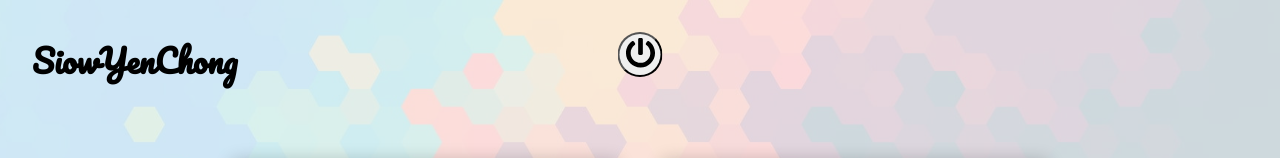
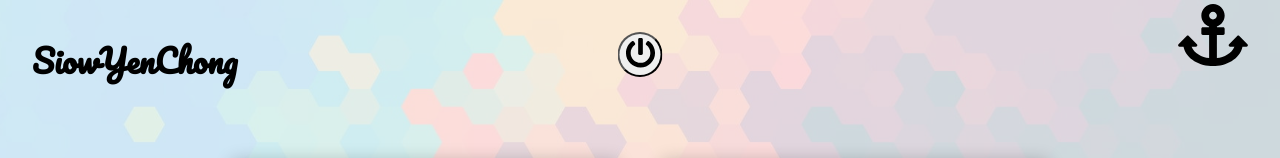
Before and after one commit to SiowYenChong/Portfolio-React-FramerMotion, a React (Create React App) app: page /blog in a window 1280 px wide. Shown: the top 158 px of the page. Built offline with nearby package versions, Linux system fonts and the light colour scheme.

Commit message:
anchor in blog

```diff
--- a/src/components/AllSvgs.js
+++ b/src/components/AllSvgs.js
@@ -168,16 +168,16 @@ export const PowerBtn = (props) => {
   export const Anchor = (props) => {
     return (
       <svg
+        xmlns="http://www.w3.org/2000/svg"
         aria-hidden="true"
+        className="svg-inline--fa fa-anchor fa-w-18"
+        data-icon="anchor"
         data-prefix="fas"
-        data-icon="anchor"
-        className="prefix__svg-inline--fa prefix__fa-anchor prefix__fa-w-18"
-        xmlns="http://www.w3.org/2000/svg"
         viewBox="0 0 576 512"
         {...props}
       >
         <path
-          fill={props.fill}
+          fill="currentColor"
           d="M12.971 352h32.394C67.172 454.735 181.944 512 288 512c106.229 0 220.853-57.38 242.635-160h32.394c10.691 0 16.045-12.926 8.485-20.485l-67.029-67.029c-4.686-4.686-12.284-4.686-16.971 0l-67.029 67.029c-7.56 7.56-2.206 20.485 8.485 20.485h35.146c-20.29 54.317-84.963 86.588-144.117 94.015V256h52c6.627 0 12-5.373 12-12v-40c0-6.627-5.373-12-12-12h-52v-5.47c37.281-13.178 63.995-48.725 64-90.518C384.005 43.772 341.605.738 289.37.01 235.723-.739 192 42.525 192 96c0 41.798 26.716 77.35 64 90.53V192h-52c-6.627 0-12 5.373-12 12v40c0 6.627 5.373 12 12 12h52v190.015c-58.936-7.399-123.82-39.679-144.117-94.015h35.146c10.691 0 16.045-12.926 8.485-20.485l-67.029-67.029c-4.686-4.686-12.284-4.686-16.971 0L4.485 331.515C-3.074 339.074 2.28 352 12.971 352zM288 64c17.645 0 32 14.355 32 32s-14.355 32-32 32-32-14.355-32-32 14.355-32 32-32z"
         />
       </svg>
--- a/src/components/BlogPage.js
+++ b/src/components/BlogPage.js
@@ -6,6 +6,10 @@ import LogoComponent from '../subComponents/LogoComponent';
 import SocialIcons from '../subComponents/Sociallcons';
 import { Blogs } from '../data/BlogData';
 import BlogComponent from './BlogComponent';
+import AnchorComponent from '../subComponents/Anchor';
+import { Anchor } from './AllSvgs';
+import { useState } from 'react';
+import { useEffect } from 'react';
 
 const MainContainer = styled.div`
     background-image: url(${img});
@@ -35,12 +39,20 @@ const Grid = styled.div`
 `
 
 const BlogPage = () => {
+    const [numbers, setNumbers] = useState(0);
+    useEffect(() => {
+        let num = (window.innerHeight - 70)/30;
+        setNumbers(parseInt(num));
+
+    },[])
+
     return(
         <MainContainer>
             <Container>
                 <LogoComponent />
                 <PowerButton />
                 <SocialIcons />
+                <AnchorComponent numbers={numbers}/>
                     <Center>
                         <Grid>
                             {
--- /dev/null
+++ b/src/subComponents/Anchor.js
@@ -0,0 +1,72 @@
+import React, { useEffect } from 'react';
+import { useRef } from 'react';
+import styled from 'styled-components';
+import { Anchor, Link } from '../components/AllSvgs';
+
+const Container = styled.div`
+    position: relative;
+`;
+
+const Slider = styled.div`
+    position: fixed;
+    top: 0;
+    right: 2rem;
+    display: flex;
+    justify-content: center;
+    align-items: center;
+    flex-direction: column;
+    transform: translateY(-100%);
+
+    .chain {
+        transform: rotate(135deg);
+    }
+`;
+
+const PreDisplay = styled.div`
+    position: absolute;
+    top: 0;
+    right: 2rem;
+`;
+
+const AnchorComponent = (props) => {
+    const ref = useRef(null);
+    const hiddenRef = useRef(null);
+
+    useEffect(() => {
+        const handleScroll = () => {
+            let scrollPosition = window.pageYOffset;
+            let windowSize = window.innerHeight;
+            let bodyHeight = document.body.offsetHeight;
+
+            let diff = Math.max(bodyHeight - (scrollPosition + windowSize));
+            let diffP = (diff * 100) / (bodyHeight - windowSize);
+            ref.current.style.transform = `translateY(${-diffP}%)`;
+
+            if (window.pageYOffset > 5) {
+                hiddenRef.current.style.display = 'none'
+            } else {
+                hiddenRef.current.style.display = 'block'
+            }
+        };
+
+        window.addEventListener('scroll', handleScroll);
+
+        return () => window.removeEventListener('scroll', handleScroll);
+    }, []);
+
+    return (
+        <Container>
+            <PreDisplay ref={hiddenRef} className="hidden">
+                <Anchor width={70} height={70} fill="currentColor" />
+            </PreDisplay>
+            <Slider ref={ref}>
+                {[...Array(props.numbers)].map((x, id) => (
+                    <Link key={id} width={25} height={25} fill="currentColor" className="chain" />
+                ))}
+                <Anchor width={70} height={70} fill="currentColor" />
+            </Slider>
+        </Container>
+    );
+};
+
+export default AnchorComponent;
```
